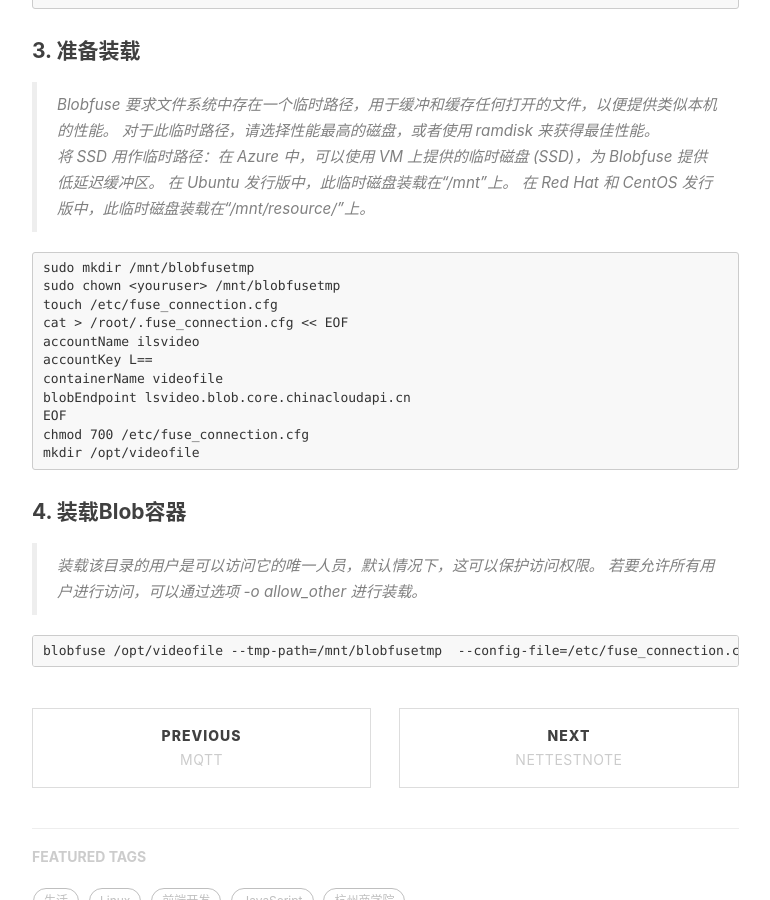
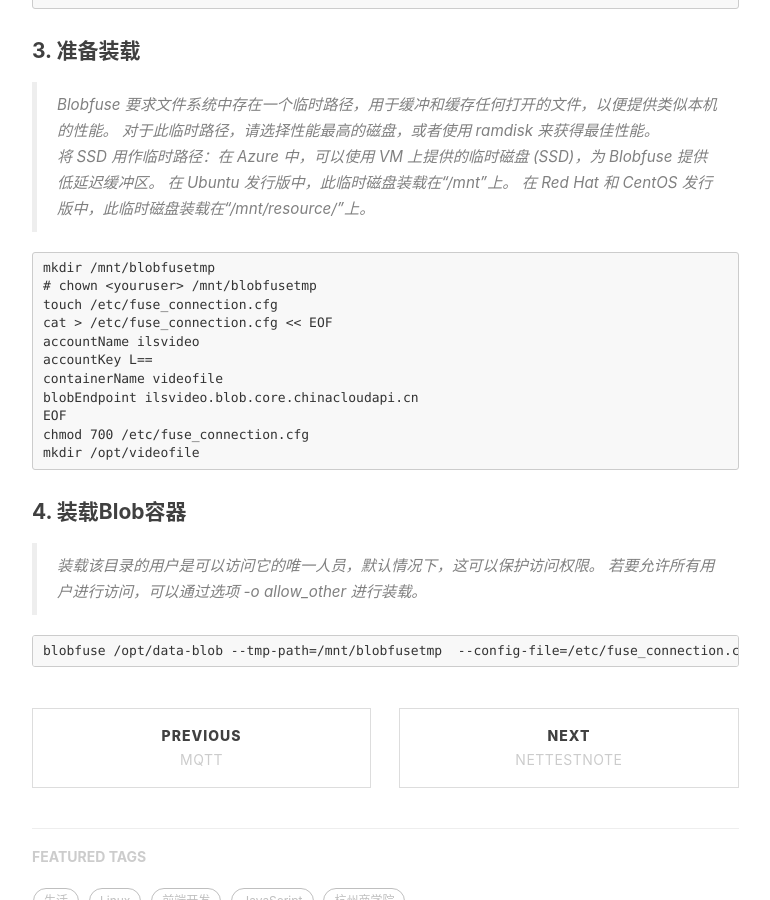
Before and after one commit to abuxliu/abuxliu.github.io, a Jekyll site: the page built from _posts/2019-04-09-MicrosoftLearn.md, in a window 1280 px wide and 900 px high, scrolled down 1218 px. Shown: the whole window, without its empty margins (233-1003 px from the left). Built offline with Jekyll 4.4.1, drawn with Linux system fonts in a browser that asks for light colours; nearby versions of some CDN libraries; our own code applies the rules of GitHub Pages for plain Markdown files; comment, search, counter and statistics services are not loaded.

Commit message:
Update 2019-04-09-MicrosoftLearn.md

````diff
--- a/_posts/2019-04-09-MicrosoftLearn.md
+++ b/_posts/2019-04-09-MicrosoftLearn.md
@@ -33,14 +33,14 @@
 > 将 SSD 用作临时路径：在 Azure 中，可以使用 VM 上提供的临时磁盘 (SSD)，为 Blobfuse 提供低延迟缓冲区。 在 Ubuntu 发行版中，此临时磁盘装载在“/mnt”上。 在 Red Hat 和 CentOS 发行版中，此临时磁盘装载在“/mnt/resource/”上。
 
 ```
-sudo mkdir /mnt/blobfusetmp
-sudo chown <youruser> /mnt/blobfusetmp
+mkdir /mnt/blobfusetmp
+# chown <youruser> /mnt/blobfusetmp
 touch /etc/fuse_connection.cfg
-cat > /root/.fuse_connection.cfg << EOF
+cat > /etc/fuse_connection.cfg << EOF
 accountName ilsvideo
 accountKey L==
 containerName videofile
-blobEndpoint lsvideo.blob.core.chinacloudapi.cn
+blobEndpoint ilsvideo.blob.core.chinacloudapi.cn
 EOF
 chmod 700 /etc/fuse_connection.cfg
 mkdir /opt/videofile
@@ -50,5 +50,5 @@
 >  装载该目录的用户是可以访问它的唯一人员，默认情况下，这可以保护访问权限。 若要允许所有用户进行访问，可以通过选项 -o allow_other 进行装载。
 
 ```
-blobfuse /opt/videofile --tmp-path=/mnt/blobfusetmp  --config-file=/etc/fuse_connection.cfg --use-https=true --file-cache-timeout-in-seconds=0 -o allow_other
+blobfuse /opt/data-blob --tmp-path=/mnt/blobfusetmp  --config-file=/etc/fuse_connection.cfg --use-https=true --file-cache-timeout-in-seconds=0 -o allow_other
 ```
````
